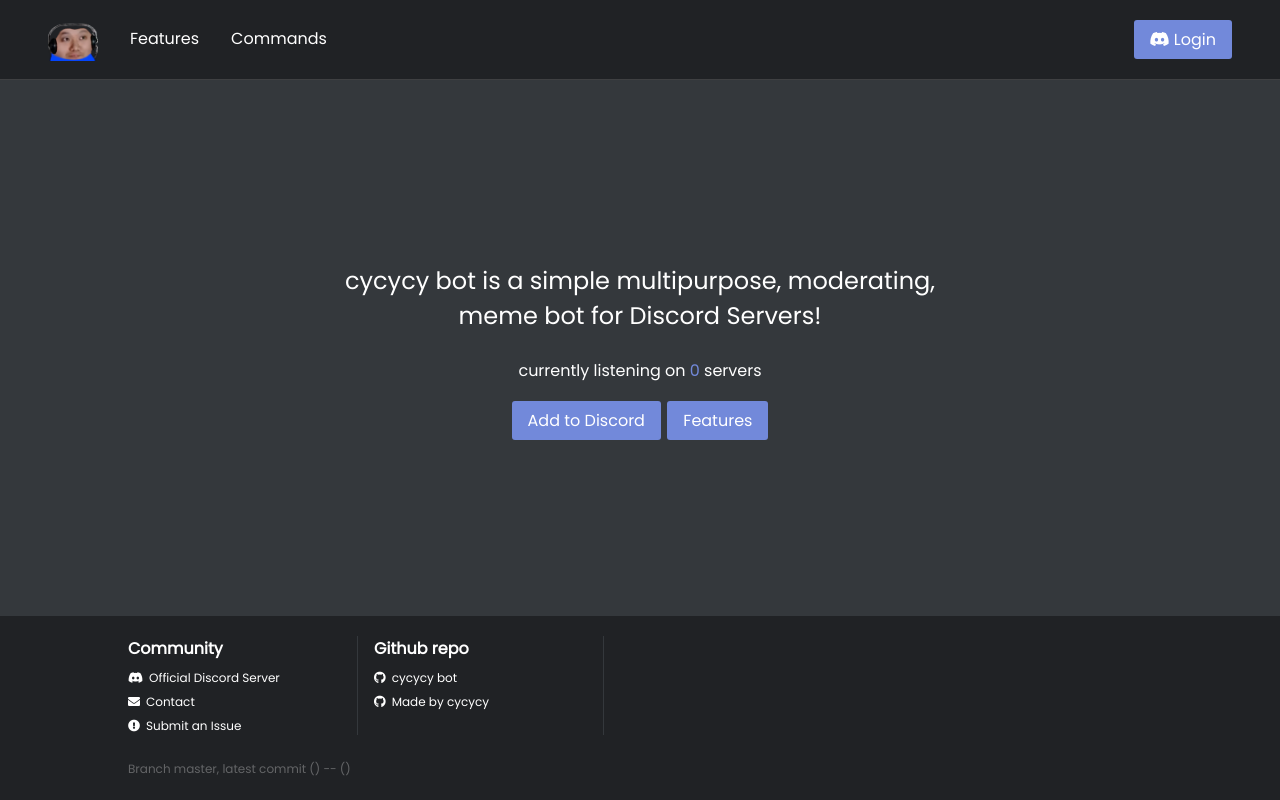
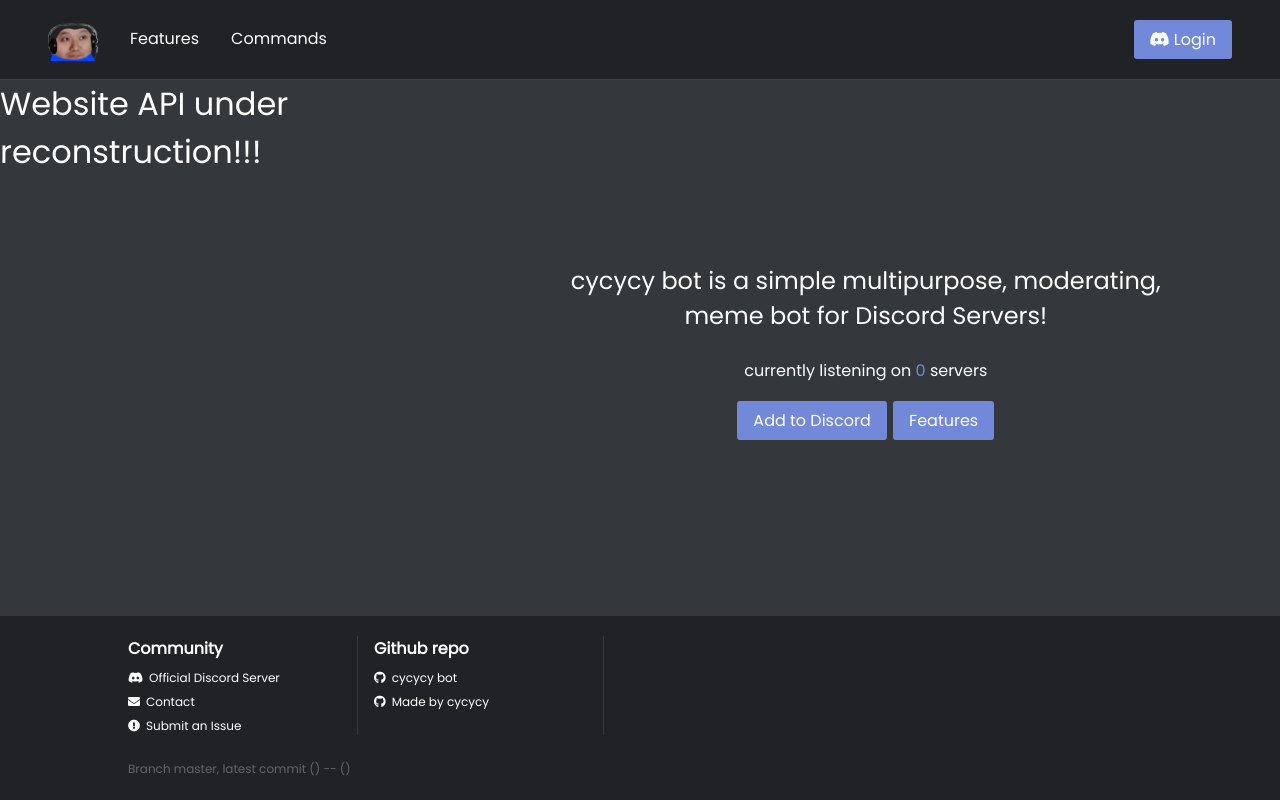
Before and after one commit to cycycy-bot/cycycybot-frontend, a React (Create React App) app: page / in a window 1280 px wide. Built offline with nearby package versions, Linux system fonts and the light colour scheme; no server answers.

Commit message:
add error message

```diff
--- a/src/components/Home/Home.js
+++ b/src/components/Home/Home.js
@@ -22,6 +22,7 @@
 
   return (
     <div className="home-container">
+      <h1 color="red">Website API under reconstruction!!!</h1>
       <div className="home-contents">
         <div className="home-main">
           <div id="container-1648017ac06b3337e878fad7c947534b" style={{ display: 'none' }} />
```
